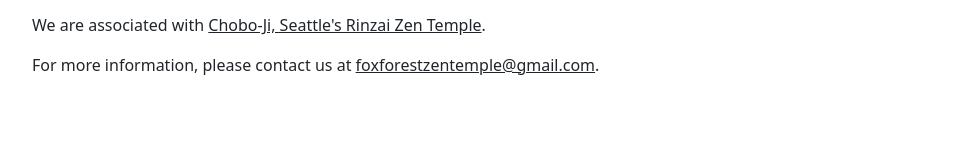
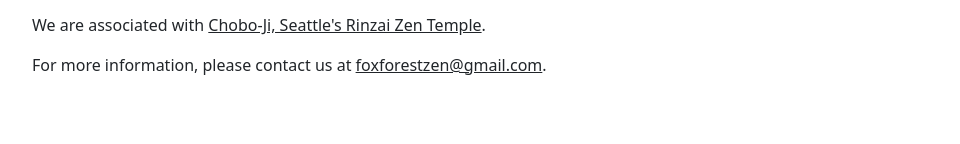
Before and after one commit to animyeboah/korinji, a plain HTML site: page index.html in a window 1280 px wide. Shown: the part 1077-1221 px from the top of the page, without its empty margins (152-1112 px from the left). Drawn offline with nearby package versions, Linux system fonts and the light colour scheme.

Commit message:
Add files via upload

```diff
--- a/index.html
+++ b/index.html
@@ -86,7 +86,7 @@
 			</p>
 
 			<p>
-				For more information, please contact us at <a  href="mailto:foxforestzentemple@gmail.com">foxforestzentemple@gmail.com</a>.
+				For more information, please contact us at <a  href="mailto:foxforestzen@gmail.com">foxforestzen@gmail.com</a>.
 			</p>
 
 		</section>
```
